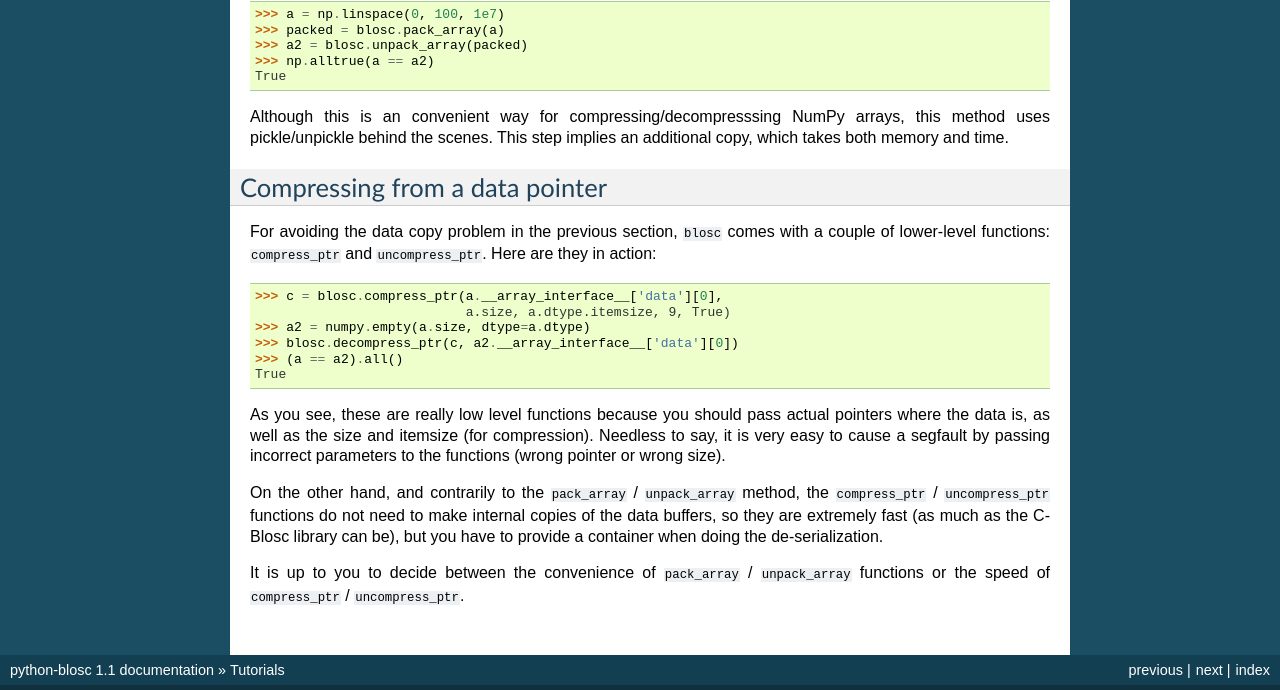
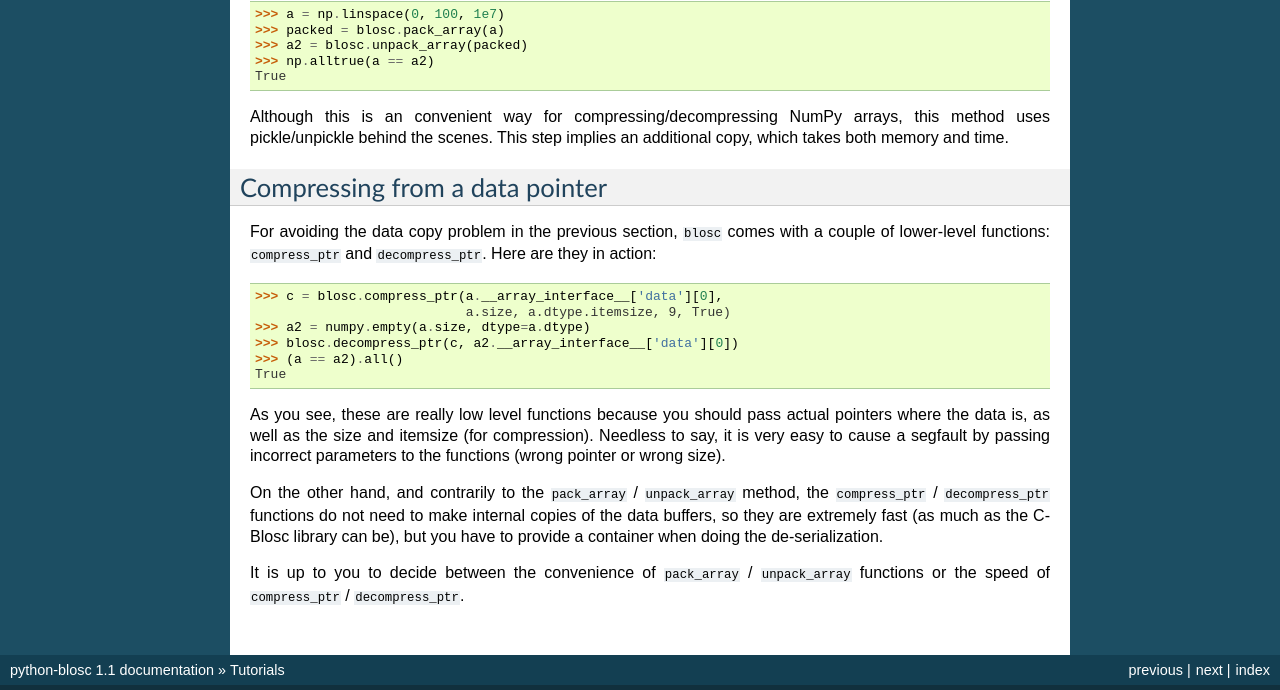
Before and after one commit to Blosc/python-blosc, a Sphinx documentation site: the page built from doc/tutorial.rst, in a window 1280 px wide. Shown: the part 1169-1859 px from the top of the page. Built offline with Sphinx 7.4.7, drawn with Linux system fonts in a browser that asks for light colours.

Commit message:
Fixed some typos in documentation

```diff
--- a/doc/tutorial.rst
+++ b/doc/tutorial.rst
@@ -70,7 +70,7 @@ and `unpack_array` to perform this in a handy way::
   >>> np.alltrue(a == a2)
   True
 
-Although this is an convenient way for compressing/decompresssing NumPy
+Although this is an convenient way for compressing/decompressing NumPy
 arrays, this method uses pickle/unpickle behind the scenes.  This step implies
 an additional copy, which takes both memory and time.
 
@@ -78,7 +78,7 @@ Compressing from a data pointer
 ===============================
 
 For avoiding the data copy problem in the previous section, `blosc` comes with
-a couple of lower-level functions: `compress_ptr` and `uncompress_ptr`.  Here
+a couple of lower-level functions: `compress_ptr` and `decompress_ptr`.  Here
 are they in action::
 
   >>> c = blosc.compress_ptr(a.__array_interface__['data'][0],
@@ -94,10 +94,10 @@ compression).  Needless to say, it is very easy to cause a segfault by passing
 incorrect parameters to the functions (wrong pointer or wrong size).
 
 On the other hand, and contrarily to the `pack_array` / `unpack_array` method,
-the `compress_ptr` / `uncompress_ptr` functions do not need to make internal
+the `compress_ptr` / `decompress_ptr` functions do not need to make internal
 copies of the data buffers, so they are extremely fast (as much as the C-Blosc
 library can be), but you have to provide a container when doing the
 de-serialization.
 
 It is up to you to decide between the convenience of `pack_array` /
-`unpack_array` functions or the speed of `compress_ptr` / `uncompress_ptr`.
+`unpack_array` functions or the speed of `compress_ptr` / `decompress_ptr`.
```
